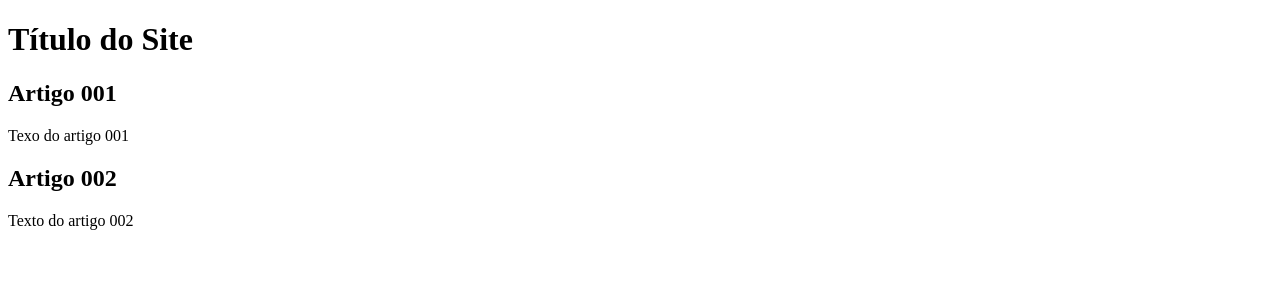
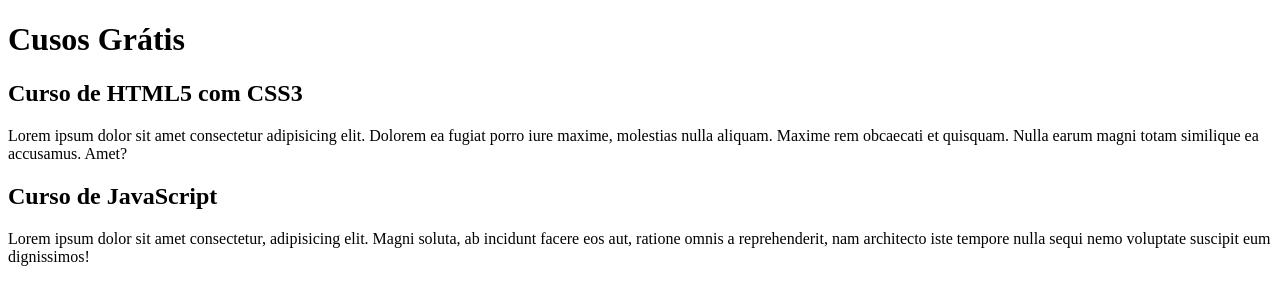
Before and after one commit to Thiago-1989/projeto-site, a plain HTML site: page index.html in a window 1280 px wide. Drawn offline with Linux system fonts and the light colour scheme.

Commit message:
Comecei a escreveer conteúdo

```diff
--- a/index.html
+++ b/index.html
@@ -8,15 +8,15 @@
 <body>
     <main>
         <header>
-            <h1>Título do Site</h1>
+            <h1>Cusos Grátis</h1>
         </header>
         <article>
-            <h2>Artigo 001</h2>
-            <p>Texo do artigo 001</p>
+            <h2>Curso de HTML5 com CSS3</h2>
+            <p>Lorem ipsum dolor sit amet consectetur adipisicing elit. Dolorem ea fugiat porro iure maxime, molestias nulla aliquam. Maxime rem obcaecati et quisquam. Nulla earum magni totam similique ea accusamus. Amet?</p>
         </article>
         <article>
-            <h2>Artigo 002</h2>
-            <p>Texto do artigo 002</p>
+            <h2>Curso de JavaScript</h2>
+            <p>Lorem ipsum dolor sit amet consectetur, adipisicing elit. Magni soluta, ab incidunt facere eos aut, ratione omnis a reprehenderit, nam architecto iste tempore nulla sequi nemo voluptate suscipit eum dignissimos!</p>
         </article>
     </main>
 </body>
```
